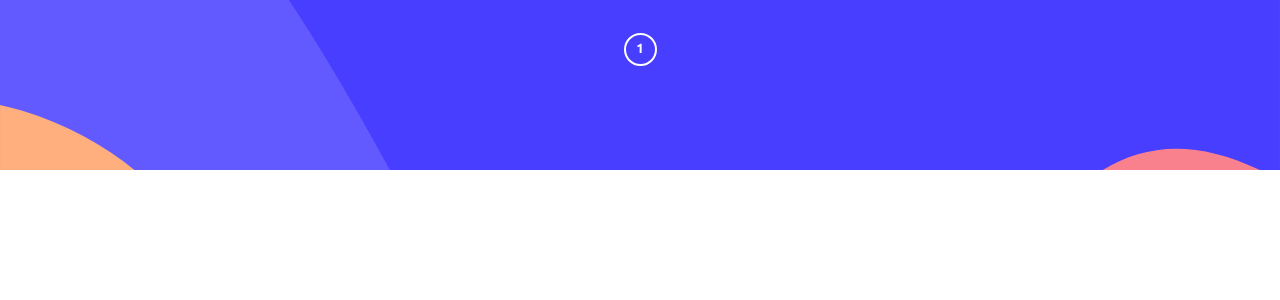
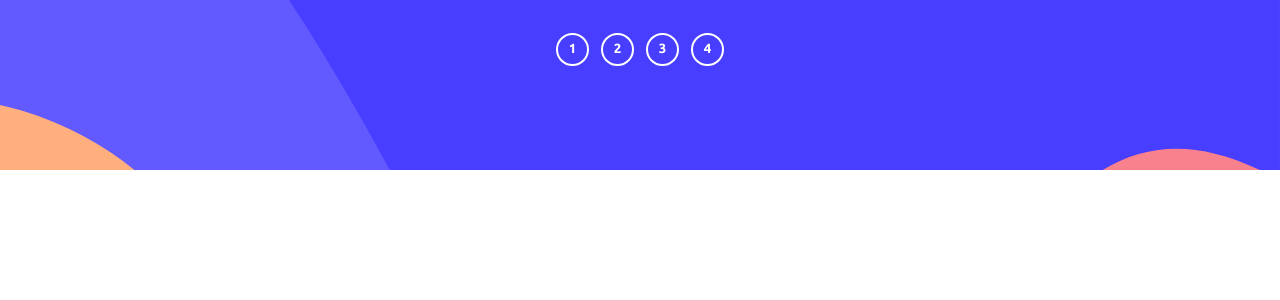
Before and after one commit to HamnaIshaq/multi-step-form, a React (Vite) app: page / in a window 1280 px wide. Shown: the top 300 px of the page. Built offline with nearby package versions, Linux system fonts and the light colour scheme.

Commit message:
Add SidebarItem component to show list item

```diff
--- a/src/components/Sidebar.jsx
+++ b/src/components/Sidebar.jsx
@@ -1,18 +1,14 @@
 import '../assets/styles/styles.css';
+import SidebarItem from './SidebarItem';
 
 const Sidebar = () => {
   return (
     <div className="sidebar-container">
       <ul className="sidebar-list flex justify-center">
-        <li className="sidebar-list-item">
-          <button type="button" className="btn flex">
-            <span className="step">1</span>
-            <span className="sidebar-item-name flex flex-vertical align-start hide">
-              <span className="step-num">Step 1</span>
-              <strong className="">your info</strong>
-            </span>
-          </button>
-        </li>
+        <SidebarItem number="1" stepNumber="Step 1" heading="your info"/>
+        <SidebarItem number="2" stepNumber="Step 2" heading="select plan"/>
+        <SidebarItem number="3" stepNumber="Step 3" heading="add-ons"/>
+        <SidebarItem number="4" stepNumber="Step 4" heading="summary"/>
       </ul>
     </div>
   );
```
